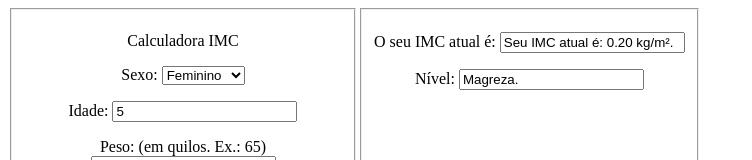
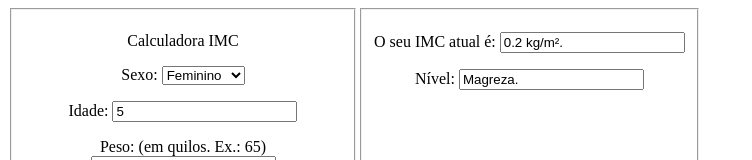
Before and after one commit to munyck/calculadoraIMC, a plain HTML site: page index.html in a window 1280 px wide. Both pictures are taken after typing "5", "5", "5" into the empty fields and a click on the button "Calcular". Shown: the top 160 px of the page, without its empty margins (0-752 px from the left). Drawn offline with Linux system fonts and the light colour scheme.

Commit message:
editado conteúdo dos inputs

```diff
--- a/index.html
+++ b/index.html
@@ -14,9 +14,7 @@
   .resultado {
     flex-flow: row wrap;
     display: flex;
-
   }
-
   </style>
   <script type="text/javascript">
     function Calcular() {
@@ -25,7 +23,7 @@
       var imc = peso.value / (altura.value * altura.value);
 
       var nivelImc = '';
-      var imcAtual = "Seu IMC atual é: "+imc.toFixed(2)+" kg/m².";
+      var imcAtual = +imc.toFixed(2)+" kg/m².";
 
       if (imc < 18.5) {
         nivelImc = "Magreza.";
@@ -42,9 +40,6 @@
       }
       document.getElementById('imcAtual').value = imcAtual;
       document.getElementById('nivelImc').value = nivelImc;
-
-      alert(imcAtual);
-      alert(nivelImc);
     }
 
   </script>
@@ -75,9 +70,7 @@
         <input id="altura" name="altura" type="number" />
         </p>
         <input type="button" value="Calcular" onclick="Calcular();" />
-
       </fieldset>
-
   </div>
   <fieldset>
     <p>
@@ -89,7 +82,5 @@
   </fieldset>
 </div>
 </form>
-
 </body>
-
 </html>
```
